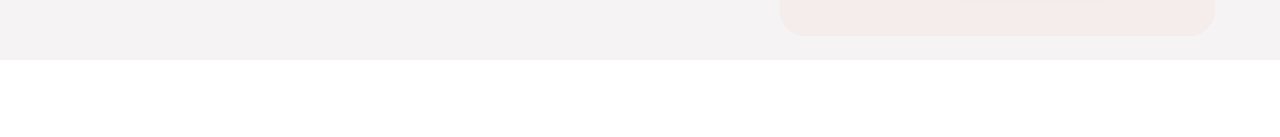
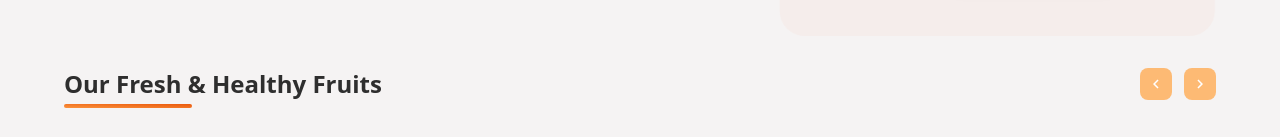
Before and after one commit to Reemu04/react-restaurant-app, a React (Create React App) app: page / in a window 1280 px wide. Shown: the part 753-890 px from the top of the page. Before the commit the page ends 813 px from the top, so only its background shows below. Built offline with nearby package versions, Linux system fonts and the light colour scheme; no server answers; the database is empty.

Commit message:
fruit section part 1

```diff
--- a/src/components/MainContainer.jsx
+++ b/src/components/MainContainer.jsx
@@ -1,9 +1,36 @@
+import { motion } from "framer-motion";
 import React from "react";
 import HomeContainer from "./HomeContainer";
+import { MdChevronLeft, MdChevronRight } from "react-icons/md";
 const MainContainer = () => {
   return (
     <div className="w-full h-auto flex flex-col items-center justify-center">
       <HomeContainer />
+
+      <section className="w-full my-6">
+        <div className="w-full flex items-center justify-between">
+          <p
+            className="text-2xl font-semibold capitalize  text-headingColor relative
+          before:absolute before:rounded-lg before:content before:w-32 before:h-1 before:left-0 before:-bottom-2 before:bg-gradient-to-tr from-orange-400 to-orange-600 transition-all ease-in-out duration-100"
+          >
+            Our Fresh & healthy Fruits
+          </p>
+          <div className="hidden md:flex gap-3 items-center ">
+            <motion.div
+              whileTap={{ scale: 0.75 }}
+              className="w-8 h-8 rounded-lg bg-orange-300 hover:bg-orange-500 cursor-pointer transition-all duration-100 ease-in-out hover:shadow-lg flex items-center justify-center"
+            >
+              <MdChevronLeft className="text-lg text-white" />
+            </motion.div>
+            <motion.div
+              whileTap={{ scale: 0.75 }}
+              className="w-8 h-8 rounded-lg bg-orange-300 hover:bg-orange-500 cursor-pointer transition-all duration-100 ease-in-out hover:shadow-lg flex items-center justify-center"
+            >
+              <MdChevronRight className="text-lg text-white" />
+            </motion.div>
+          </div>
+        </div>
+      </section>
     </div>
   );
 };
```
